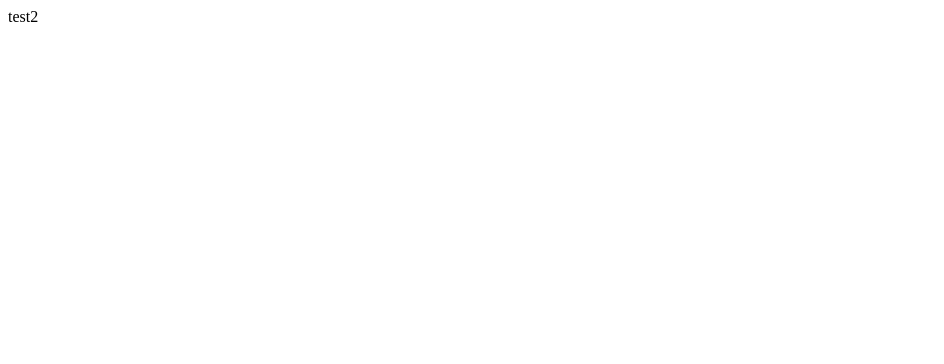
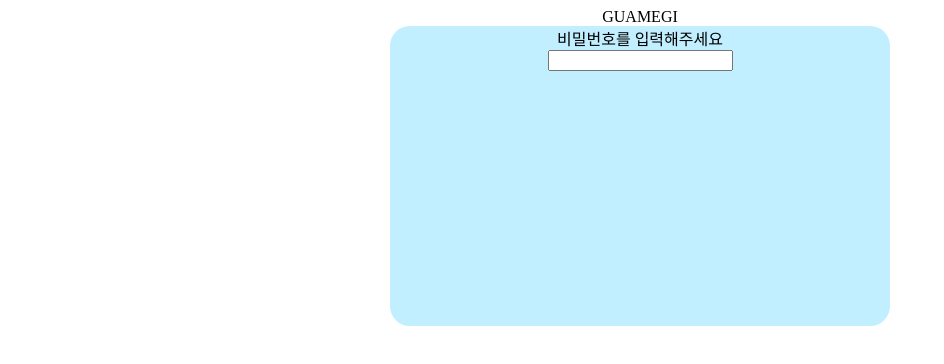
Before and after one commit to wlsooo/guamegi-projcet, a plain HTML site: page index.html in a window 1280 px wide. Shown: the whole page, without its empty margins (0-944 px from the left). Drawn offline with Linux system fonts and the light colour scheme.

Commit message:
index.html, main.html 생성

```diff
--- /dev/null
+++ b/css/index.css
@@ -0,0 +1,11 @@
+.text {
+    text-align: center;
+}
+.container {
+    width: 500px;
+    height: 300px;
+    background-color: #C1EFFF;
+    border-radius: 20px;
+    margin: 0 auto;
+    text-align: center;
+}
--- a/index.html
+++ b/index.html
@@ -4,9 +4,20 @@
     <meta charset="UTF-8">
     <meta http-equiv="X-UA-Compatible" content="IE=edge">
     <meta name="viewport" content="width=device-width, initial-scale=1.0">
-    <title>Document</title>
+    <link rel="stylesheet" href="css/index.css">
+    <title>Guamegi</title>
 </head>
 <body>
-    test2
+    <div class="text">
+        GUAMEGI
+    </div>
+    <div class="container">
+        <div class="text-item">
+            비밀번호를 입력해주세요
+        </div>
+        <div class="input-item">
+            <input type="text">
+        </div>
+    </div>
 </body>
 </html>
```
Also changed, not shown: main.html (added, +14 -0 lines).
